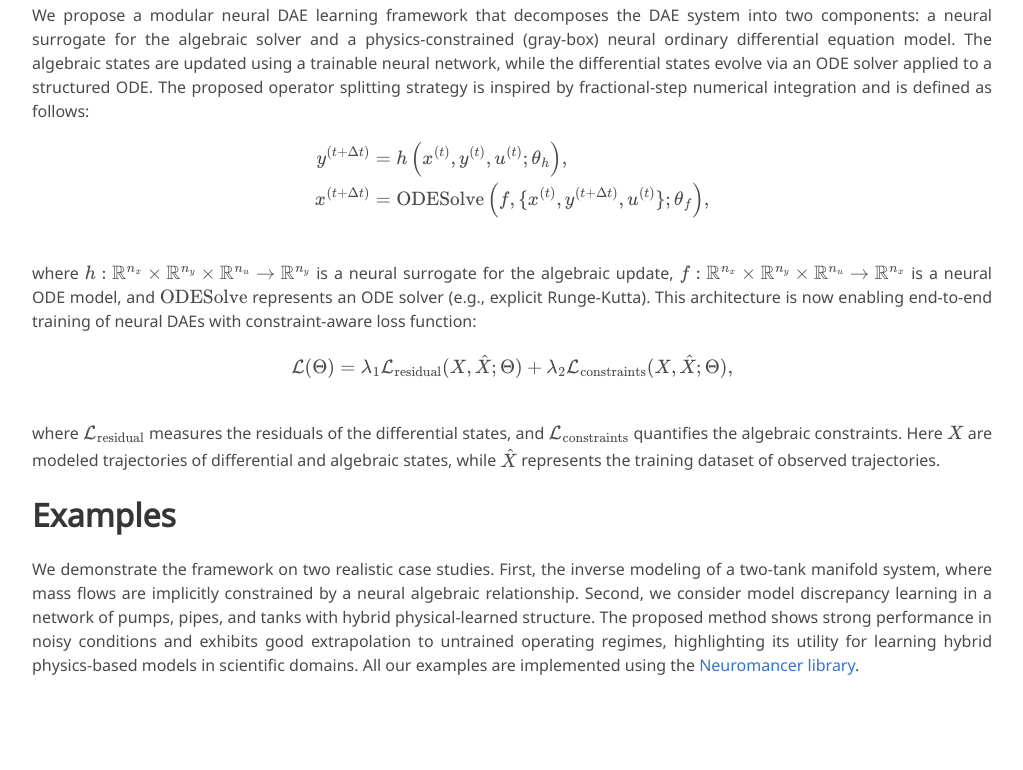
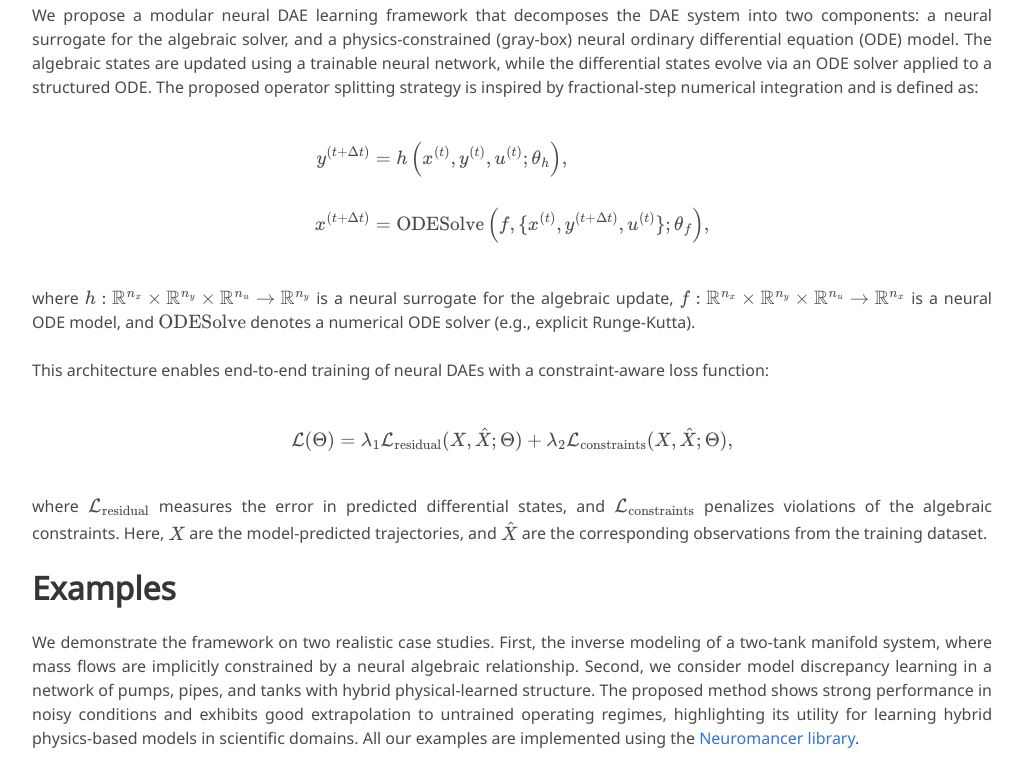
Before and after one commit to drgona/NeuralDAEs, a plain HTML site: page index.html in a window 1280 px wide. Shown: the part 1489-2259 px from the top of the page, without its empty margins (128-1151 px from the left). Drawn offline with nearby package versions, Linux system fonts and the light colour scheme; some icons are missing; a web font is replaced by a local one.

Commit message:
Update index.html

```diff
--- a/index.html
+++ b/index.html
@@ -176,15 +176,15 @@ Differential algebraic equations (DAEs) describe the temporal evolution of syste
     <h2 class="title is-3">Method</h2>
     <div class="content has-text-justified">
       We propose a modular neural DAE learning framework that decomposes the DAE system into two components:
-          a neural surrogate for the algebraic solver and a physics-constrained (gray-box) neural ordinary differential equation model.
+      a neural surrogate for the algebraic solver, and a physics-constrained (gray-box) neural ordinary differential equation (ODE) model.
       The algebraic states are updated using a trainable neural network, while the differential states evolve via an ODE solver applied to a structured ODE.
-          The proposed operator splitting strategy is inspired by fractional-step numerical integration and is defined as follows:
-          <br>
+      The proposed operator splitting strategy is inspired by fractional-step numerical integration and is defined as:
+      <br><br>
       <div style="text-align: center;">
         $$
         \begin{aligned}
-            y^{(t+\Delta t)} & = h\left( x^{(t)},y^{(t)},u^{(t)} ; \theta_h\right), \\
-        x^{(t+\Delta t)} &= \text{ODESolve}\left(f ,\{x^{(t)},y^{(t+\Delta t)}, u^{(t)}\}; \theta_f\right),
+            y^{(t+\Delta t)} & = h\left( x^{(t)}, y^{(t)}, u^{(t)}; \theta_h \right), \\\\
+            x^{(t+\Delta t)} &= \text{ODESolve}\left(f, \{ x^{(t)}, y^{(t+\Delta t)}, u^{(t)} \}; \theta_f \right),
         \end{aligned}
         $$
       </div>
@@ -192,21 +192,21 @@ We propose a modular neural DAE learning framework that decomposes the DAE syste
       where \( h: \mathbb{R}^{n_x} \times \mathbb{R}^{n_y} \times \mathbb{R}^{n_u} \rightarrow \mathbb{R}^{n_y} \)
       is a neural surrogate for the algebraic update,
       \( f: \mathbb{R}^{n_x} \times \mathbb{R}^{n_y} \times \mathbb{R}^{n_u} \rightarrow \mathbb{R}^{n_x} \) is a neural ODE model,
-          and \(\text{ODESolve}  \) represents an ODE solver (e.g., explicit Runge-Kutta).
+      and \(\text{ODESolve}\) denotes a numerical ODE solver (e.g., explicit Runge-Kutta).
 
-          This architecture is now enabling end-to-end training of neural DAEs with constraint-aware loss function:
-           <br>
+      <br><br>
+      This architecture enables end-to-end training of neural DAEs with a constraint-aware loss function:
+      <br><br>
       <div style="text-align: center;">
         $$
-        \begin{aligned}
-               \mathcal{L}(\Theta) = \lambda_1 \mathcal{L}_{\text{residual}}(X,\hat{X};\Theta) + \lambda_2 \mathcal{L}_{\text{constraints}}(X,\hat{X};\Theta),
-        \end{aligned}
+        \mathcal{L}(\Theta) = \lambda_1 \mathcal{L}_{\text{residual}}(X, \hat{X}; \Theta)
+        + \lambda_2 \mathcal{L}_{\text{constraints}}(X, \hat{X}; \Theta),
         $$
       </div>
       <br>
-            where \( \mathcal{L}_{\text{residual}} \) measures the residuals of the differential states, and \( \mathcal{L}_{\text{constraints}} \) quantifies the algebraic constraints.
-          Here \(X \) are modeled trajectories of differential and algebraic states, while \(\hat{X} \) represents the training dataset of observed trajectories.
-
+      where \( \mathcal{L}_{\text{residual}} \) measures the error in predicted differential states,
+      and \( \mathcal{L}_{\text{constraints}} \) penalizes violations of the algebraic constraints.
+      Here, \( X \) are the model-predicted trajectories, and \( \hat{X} \) are the corresponding observations from the training dataset.
     </div>
   </div>
 </div>
```
Lines whose indentation alone changed are shown as unchanged.
